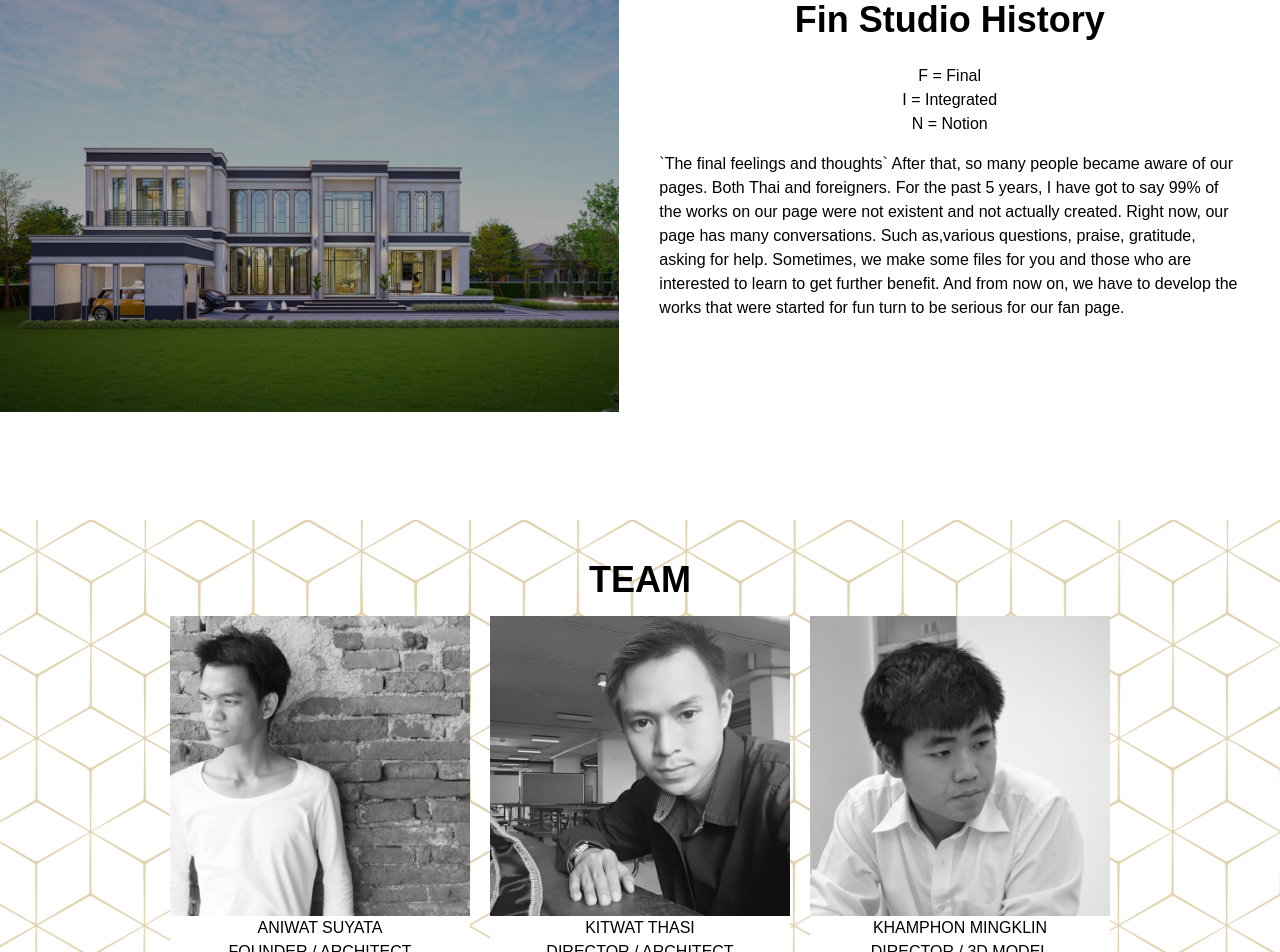
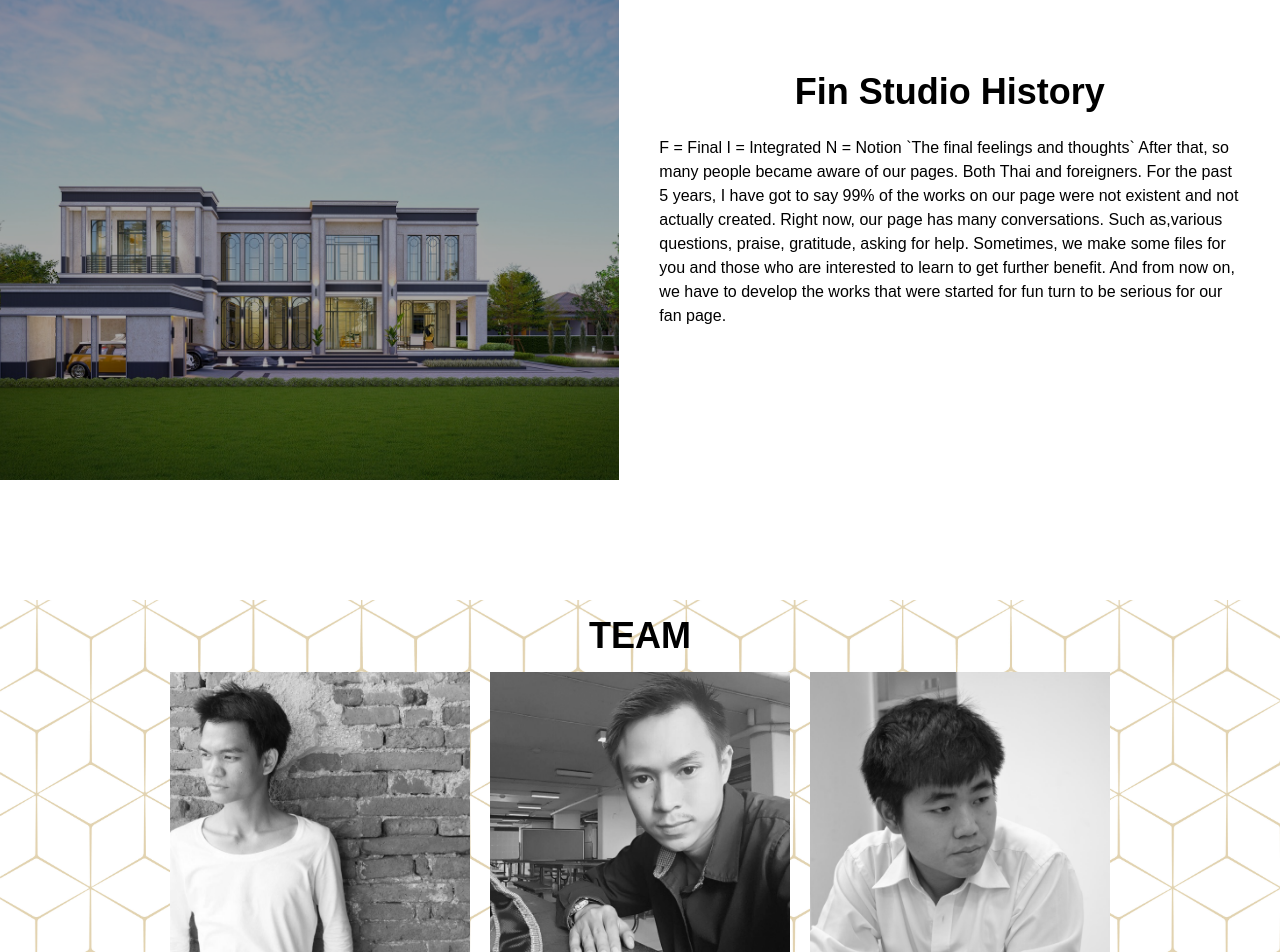
Before and after one commit to thanatP-Bz/fin-studio, a Next.js app: page /about in a window 1280 px wide. Shown: the part 200-1152 px from the top of the page. Built offline with nearby package versions, Linux system fonts and the light colour scheme; a web font is replaced by a local one.

Commit message:
fixedPadding

```diff
--- a/src/app/about/page.jsx
+++ b/src/app/about/page.jsx
@@ -7,35 +7,27 @@ import kitwat from "../../../public/kitwat.png";
 const About = () => {
   return (
     <div>
-      <div className="flex h-[90vh] w-screen flex-col items-center justify-center md:flex-row">
+      <div className="mb-[7%] flex h-[100vh] w-screen flex-col items-center justify-center md:mb-0 md:flex-row">
         <div className="about-img flex h-[50%] w-full items-center justify-center overflow-hidden bg-cover md:h-[70%]"></div>
 
-        <div className=" flex h-[50%] w-full flex-col items-center justify-start gap-y-0 p-5 md:h-[70%] md:justify-center md:gap-x-4 md:gap-y-6 md:p-10">
+        <div className=" flex h-[50%] w-full flex-col items-center justify-start gap-y-0 overflow-hidden p-5 md:h-[70%] md:justify-center md:gap-x-4 md:gap-y-6 md:p-10">
           <h1 className="text-2xl font-bold md:text-4xl">Fin Studio History</h1>
           <p>
-            <div className="mb-4 text-center">
-              F = Final
-              <br />
-              I = Integrated
-              <br />
-              N = Notion
-              <br />
-            </div>
-            `The final feelings and thoughts` After that, so many people became
-            aware of our pages. Both Thai and foreigners. For the past 5 years,
-            I have got to say 99% of the works on our page were not existent and
-            not actually created. Right now, our page has many conversations.
-            Such as,various questions, praise, gratitude, asking for help.
-            Sometimes, we make some files for you and those who are interested
-            to learn to get further benefit. And from now on, we have to develop
-            the works that were started for fun turn to be serious for our fan
-            page.
+            F = Final I = Integrated N = Notion `The final feelings and
+            thoughts` After that, so many people became aware of our pages. Both
+            Thai and foreigners. For the past 5 years, I have got to say 99% of
+            the works on our page were not existent and not actually created.
+            Right now, our page has many conversations. Such as,various
+            questions, praise, gratitude, asking for help. Sometimes, we make
+            some files for you and those who are interested to learn to get
+            further benefit. And from now on, we have to develop the works that
+            were started for fun turn to be serious for our fan page.
           </p>
         </div>
       </div>
 
       {/* team */}
-      <div className="team-img mx-auto mt-[50%] w-full py-6 text-center uppercase md:mb-[5%] md:mt-[0]">
+      <div className="team-img mb-[7%] w-full text-center uppercase md:mb-[5%] md:mt-[0]">
         <h1 className="p-4 text-2xl font-bold md:text-4xl">team</h1>
         <div className="flex flex-col items-center justify-center gap-5 md:flex-row md:items-start">
           <div className="bg-white">
@@ -47,14 +39,14 @@ const About = () => {
 
           <div className="bg-white">
             <Image src={kitwat} width={300} height={300} alt="kitwat" />
-            <h1>Kitwat Thasi</h1>
+            <h1>Kitwat Thasee</h1>
             <p>Director / Architect</p>
           </div>
 
           <div className="bg-white">
             <Image src={kamphon} width={300} height={300} alt="kamphon" />
 
-            <h1>Khamphon Mingklin</h1>
+            <h1>Kamphon Mingklin</h1>
             <p>Director / 3D model</p>
           </div>
         </div>
--- a/src/app/globals.css
+++ b/src/app/globals.css
@@ -37,6 +37,7 @@
 
 html {
   height: 100%;
+  box-sizing: border-box;
 }
 
 body {
--- a/src/components/footer/Footer.jsx
+++ b/src/components/footer/Footer.jsx
@@ -2,7 +2,7 @@ import React from "react";
 
 const Footer = () => {
   return (
-    <div className="h-150px footer-img container w-screen flex-col items-center justify-between text-center text-black md:z-0 md:flex-row">
+    <div className="h-150px footer-img container z-10 w-screen flex-col items-center justify-between text-center text-black md:z-0 md:flex-row">
       <div>
         <p className="p-0 md:p-2">
           ©2023 FIN Studio Architect Limited. All rights reserved.
```
